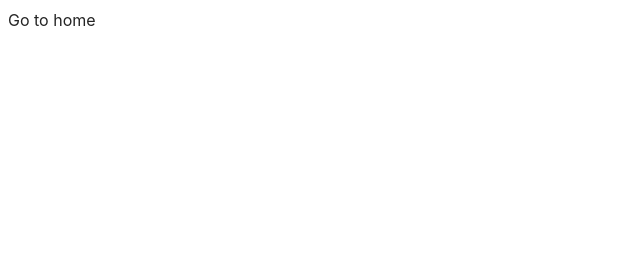
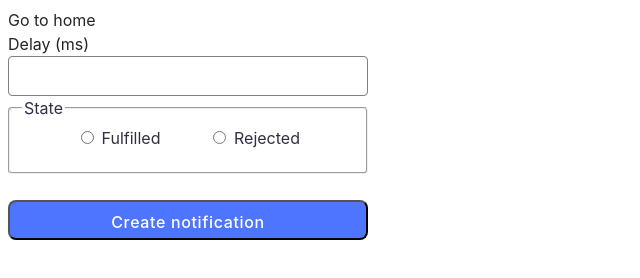
Before and after one commit to antagonist13/goit-js-hw-10, a website built with Vite: page src/2-snackbar.html in a window 1280 px wide. Shown: the whole page, without its empty margins (0-640 px from the left). Built offline with nearby package versions, Linux system fonts and the light colour scheme.

Commit message:
task 2 start

```diff
--- a/src/2-snackbar.html
+++ b/src/2-snackbar.html
@@ -10,6 +10,26 @@
   <body>
     <section>
       <a href="./index.html" class="page-link">Go to home</a>
+      <form class="form">
+        <label>
+          Delay (ms)
+          <input type="number" name="delay" required />
+        </label>
+
+        <fieldset>
+          <legend>State</legend>
+          <label>
+            <input type="radio" name="state" value="fulfilled" required />
+            Fulfilled
+          </label>
+          <label>
+            <input type="radio" name="state" value="rejected" required />
+            Rejected
+          </label>
+        </fieldset>
+
+        <button type="submit">Create notification</button>
+      </form>
     </section>
     <script type="module" src="./js/2-snackbar.js"></script>
   </body>
--- a/src/css/styles.css
+++ b/src/css/styles.css
@@ -97,3 +97,65 @@ nav {
   line-height: 1.5;
   color: #2e2f42;
 }
+.form {
+  width: 360px;
+  display: flex;
+  justify-content: center;
+  align-items: center;
+  flex-direction: column;
+}
+.delayLabel {
+  font-family: var(--font-family);
+  font-weight: 400;
+  font-size: 16px;
+
+  line-height: 1.5;
+  letter-spacing: 0.04em;
+  color: #2e2f42;
+}
+.delayInput {
+  border: 1px solid #808080;
+  border-radius: 4px;
+  width: 360px;
+  height: 40px;
+  box-sizing: border-box;
+  padding: 8px 16px;
+}
+fieldset {
+  width: 360px;
+  height: 78px;
+  box-sizing: border-box;
+  border-radius: 4px;
+  stroke-width: 1px;
+  stroke: #808080;
+  display: flex;
+  flex-direction: row;
+  align-items: center;
+  justify-content: center;
+  gap: 48px;
+
+  font-family: var(--font-family);
+  font-weight: 400;
+  font-size: 16px;
+
+  line-height: 1.5;
+  color: #2e2f42;
+}
+.create-btn {
+  border-radius: 8px;
+  padding: 8px 16px;
+  width: 360px;
+  height: 40px;
+  background: #4e75ff;
+  margin-top: 26px;
+  font-family: var(--font-family);
+  font-weight: 500;
+  font-size: 16px;
+
+  line-height: 1.5;
+  letter-spacing: 0.04em;
+  color: #fff;
+}
+.create-btn:hover {
+  background: #6c8cff;
+}
--- a/src/js/2-snackbar.js
+++ b/src/js/2-snackbar.js
@@ -0,0 +1,26 @@
+import iziToast from "izitoast";
+import "izitoast/dist/css/iziToast.min.css";
+
+const delayLabel = document.querySelector(".form").firstElementChild
+delayLabel.classList.add('delay')
+delayLabel.lastElementChild.classList.add('delayInput')
+const createbtn = document.querySelector("button")
+createbtn.classList.add("create-btn")
+
+createbtn.addEventListener("click", (() => {
+
+}))
+
+function createPromise(delay, isActive, value) {
+  const promise = new Promise((resolve, reject) => {
+    setTimeout(() => {
+      if (isActive) {
+        resolve(value);
+      } else {
+        reject(value);
+      }
+    }, delay);
+  });
+
+  return promise;
+}
```
